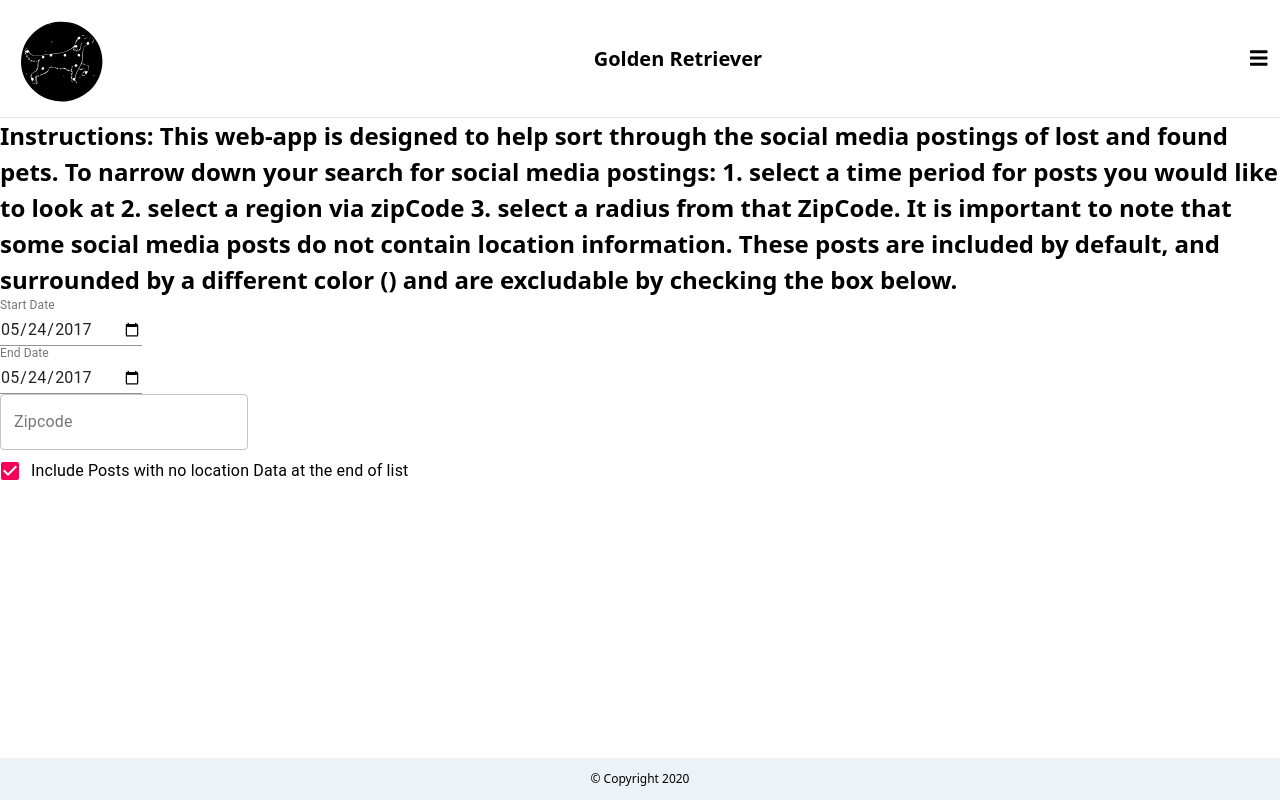
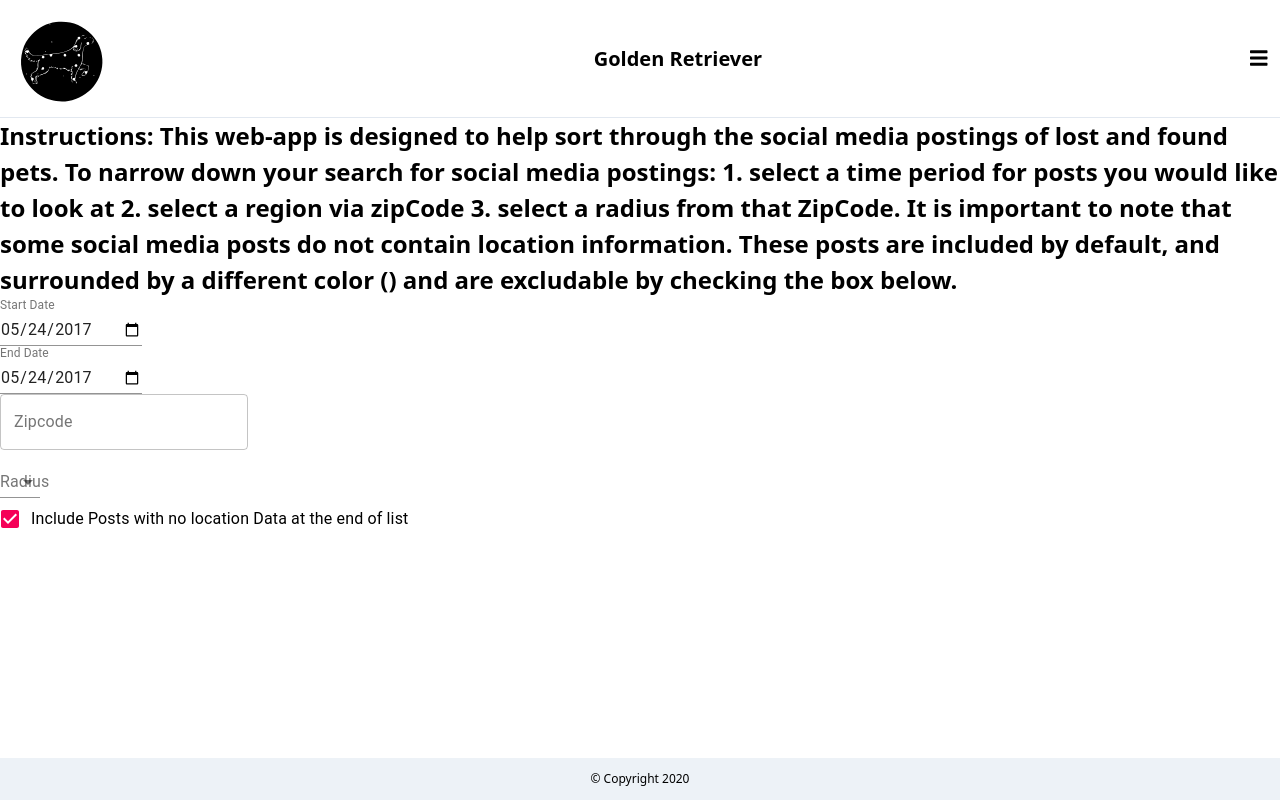
Before and after one commit to nickrolph/Canis, a React (Create React App) app in the folder canis/: page / in a window 1280 px wide. Built offline with nearby package versions, Linux system fonts and the light colour scheme.

Commit message:
added Search radius selection dropdown

```diff
--- /dev/null
+++ b/canis/src/Components/AllInputComponents/SearchRadius.js
@@ -0,0 +1,33 @@
+import React from "react";
+import FormControl from "@material-ui/core/FormControl";
+import InputLabel from "@material-ui/core/InputLabel";
+import MenuItem from "@material-ui/core/MenuItem";
+import Select from "@material-ui/core/Select";
+
+function SearchRadius() {
+  const [radius, setRadius] = React.useState("");
+
+  const handleChange = (event) => {
+    setRadius(event.target.value);
+  };
+
+  return (
+    <div>
+      <FormControl className="">
+        <InputLabel id="Simple Distance MenuItem">Radius</InputLabel>
+        <Select
+          labelId="Simple Distance MenuItem"
+          id="radius-distance-select"
+          value={radius}
+          onChange={handleChange}
+        >
+          <MenuItem value={10}>Ten</MenuItem>
+          <MenuItem value={20}>Twenty</MenuItem>
+          <MenuItem value={30}>Thirty</MenuItem>
+        </Select>
+      </FormControl>
+    </div>
+  );
+}
+
+export default SearchRadius;
--- a/canis/src/Components/InputComponents.js
+++ b/canis/src/Components/InputComponents.js
@@ -4,12 +4,14 @@ import React from "react";
 import Zipcode from "./AllInputComponents/Zipcode";
 import DateRange from "./AllInputComponents/DateRange.js";
 import IncludeLocationless from "./AllInputComponents/IncludeLocationless.js";
+import SearchRadius from "./AllInputComponents/SearchRadius.js";
 
 function InputComponents() {
   return (
     <div>
       <DateRange />
       <Zipcode />
+      <SearchRadius />
       <IncludeLocationless />
     </div>
   );
```
